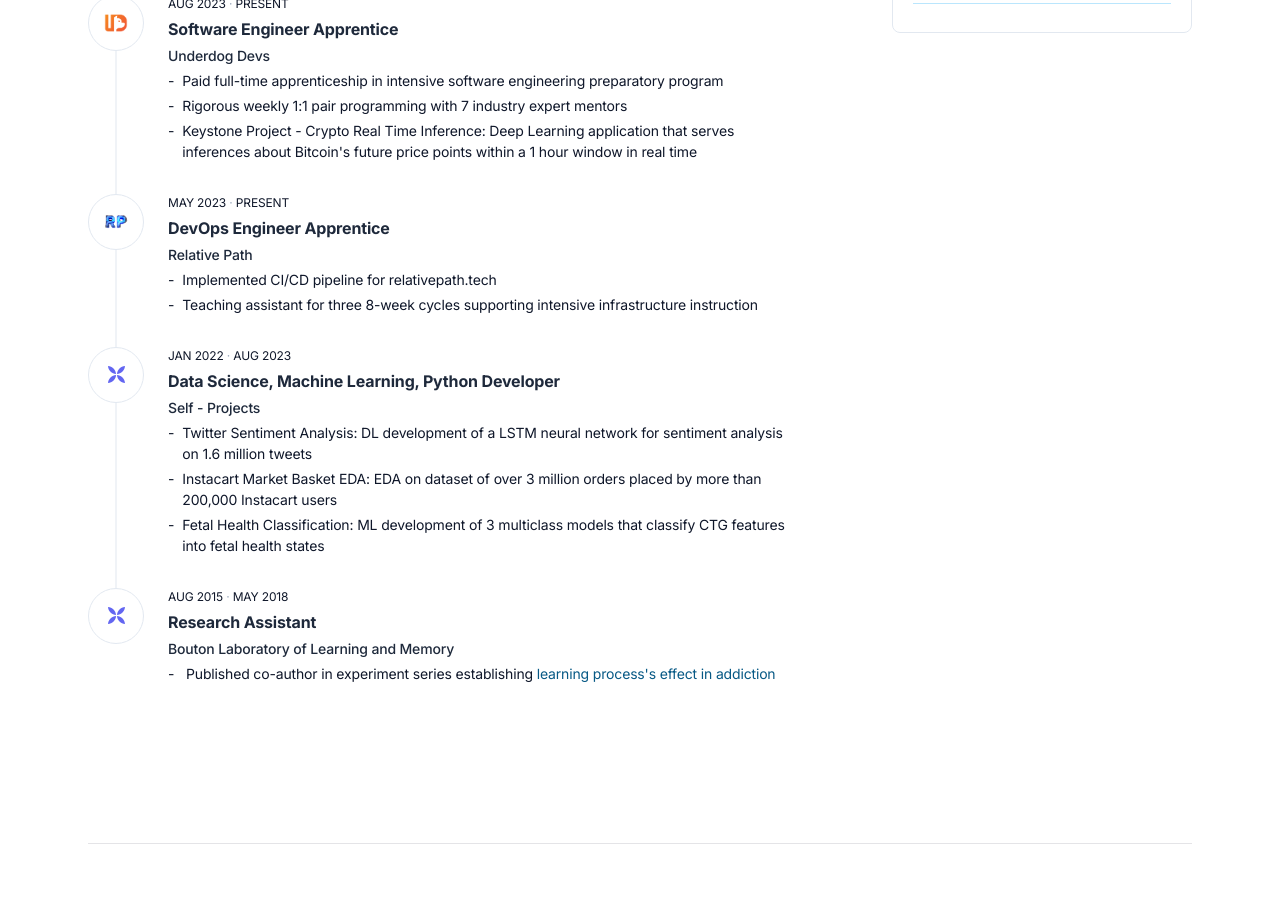
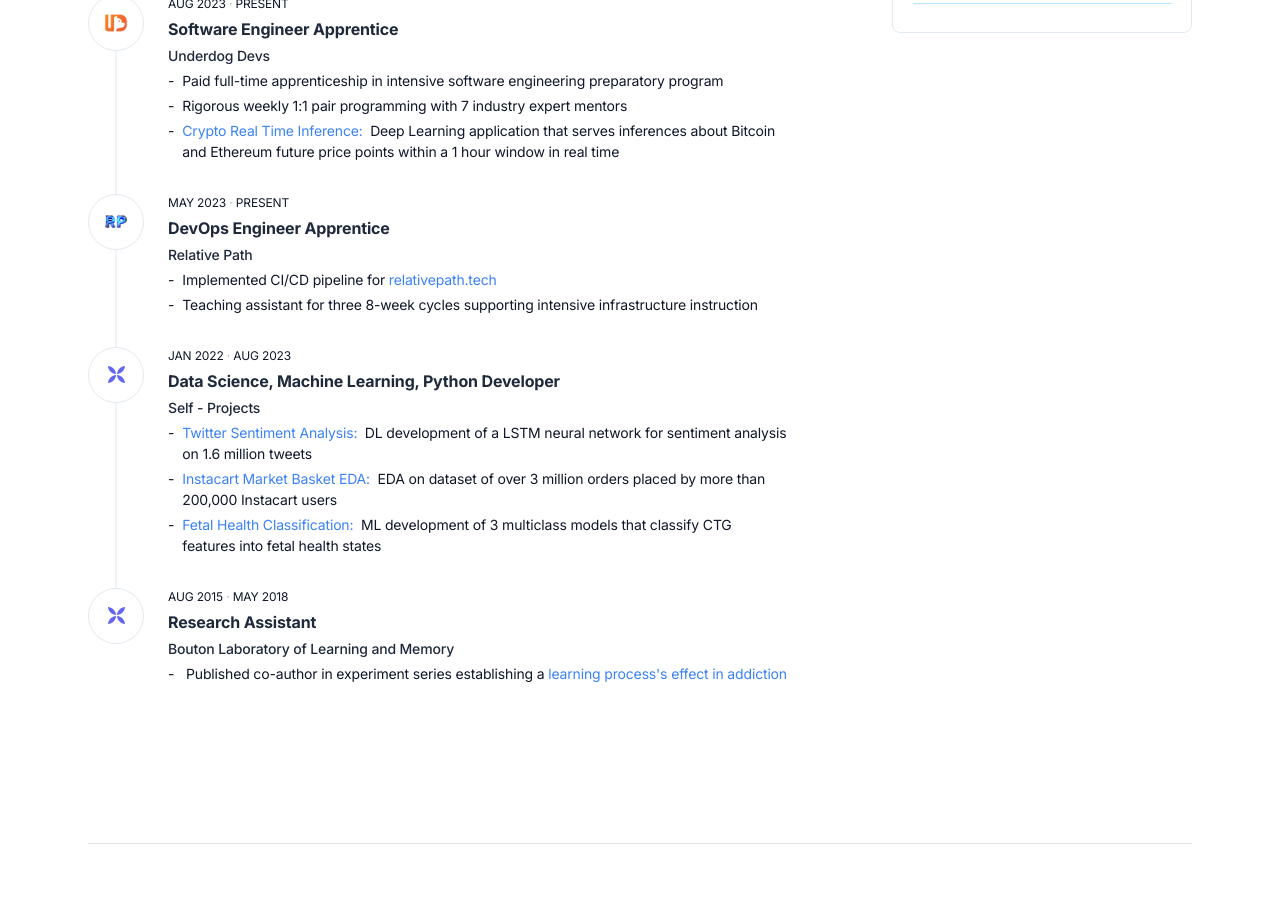
Before and after one commit to christopherkeim/christopherkeim-xyz, a Next.js app: page / in a window 1280 px wide. Shown: the part 800-1706 px from the top of the page. Built offline with nearby package versions, Linux system fonts and the light colour scheme.

Commit message:
Added links to work.

```diff
--- a/components/Home/Experience.tsx
+++ b/components/Home/Experience.tsx
@@ -42,10 +42,18 @@ export function Experience() {
                   programming with 7 industry expert mentors
                 </li>
                 <li className="flex">
-                  <span className="mr-2">-</span> Keystone Project - Crypto Real
-                  Time Inference: Deep Learning application that serves
-                  inferences about Bitcoin&#39;s future price points within a 1
-                  hour window in real time
+                  <span className="mr-2">-</span>{" "}
+                  <span>
+                    <a
+                      href="https://www.christopherkeim.xyz/projects/crypto"
+                      className="text-blue-500"
+                    >
+                      Crypto Real Time Inference:
+                    </a>
+                    &nbsp; Deep Learning application that serves inferences
+                    about Bitcoin and Ethereum future price points within a 1
+                    hour window in real time
+                  </span>
                 </li>
               </ul>
             </div>
@@ -76,8 +84,15 @@ export function Experience() {
               </div>
               <ul className="text-sm text-slate-900 dark:text-slate-400">
                 <li className="mb-1 flex">
-                  <span className="mr-2">-</span> Implemented CI/CD pipeline for
-                  relativepath.tech
+                  <span className="mr-2">-</span> Implemented CI/CD pipeline
+                  for&nbsp;
+                  <a
+                    href="https://relativepath.tech/"
+                    target="_blank"
+                    className="text-blue-500"
+                  >
+                    relativepath.tech
+                  </a>
                 </li>
                 <li className="flex">
                   <span className="mr-2">-</span> Teaching assistant for three
@@ -112,19 +127,46 @@ export function Experience() {
               </div>
               <ul className="text-sm text-slate-900 dark:text-slate-400">
                 <li className="mb-1 flex">
-                  <span className="mr-2">-</span> Twitter Sentiment Analysis: DL
-                  development of a LSTM neural network for sentiment analysis on
-                  1.6 million tweets
+                  <span className="mr-2">-</span>
+                  <span>
+                    <a
+                      href="https://github.com/christopherkeim/machine_learning/blob/Projects/projects/Twitter_Sentiment_Analysis/Python/twitter_sentiment_analysis.ipynb"
+                      target="_blank"
+                      className="text-blue-500"
+                    >
+                      Twitter Sentiment Analysis:
+                    </a>
+                    &nbsp; DL development of a LSTM neural network for sentiment
+                    analysis on 1.6 million tweets
+                  </span>
                 </li>
                 <li className="mb-1 flex">
-                  <span className="mr-2">-</span> Instacart Market Basket EDA:
-                  EDA on dataset of over 3 million orders placed by more than
-                  200,000 Instacart users
+                  <span className="mr-2">-</span>
+                  <span>
+                    <a
+                      href="https://github.com/christopherkeim/machine_learning/blob/Projects/projects/Instacart_Market_Basket_Analysis/Python/instacart_market_basket_EDA.ipynb"
+                      target="_blank"
+                      className="text-blue-500"
+                    >
+                      Instacart Market Basket EDA:
+                    </a>
+                    &nbsp; EDA on dataset of over 3 million orders placed by
+                    more than 200,000 Instacart users
+                  </span>
                 </li>
                 <li className="flex">
-                  <span className="mr-2">-</span> Fetal Health Classification:
-                  ML development of 3 multiclass models that classify CTG
-                  features into fetal health states
+                  <span className="mr-2">-</span>
+                  <span>
+                    <a
+                      href="https://github.com/christopherkeim/machine_learning/blob/Projects/projects/Fetal_Health_Classification/Python/fetal_health_classification.ipynb"
+                      target="_blank"
+                      className="text-blue-500"
+                    >
+                      Fetal Health Classification:
+                    </a>
+                    &nbsp; ML development of 3 multiclass models that classify
+                    CTG features into fetal health states
+                  </span>
                 </li>
               </ul>
             </div>
@@ -156,10 +198,11 @@ export function Experience() {
               <div className="text-sm text-slate-900 dark:text-slate-400">
                 <p>
                   <span className="mr-2">-</span> Published co-author in
-                  experiment series establishing{" "}
+                  experiment series establishing a{" "}
                   <a
                     href="https://onlinelibrary.wiley.com/doi/abs/10.1002/jeab.446"
-                    className="text-sky-800"
+                    target="_blank"
+                    className="text-blue-500"
                   >
                     learning process&apos;s effect in addiction
                   </a>
```
